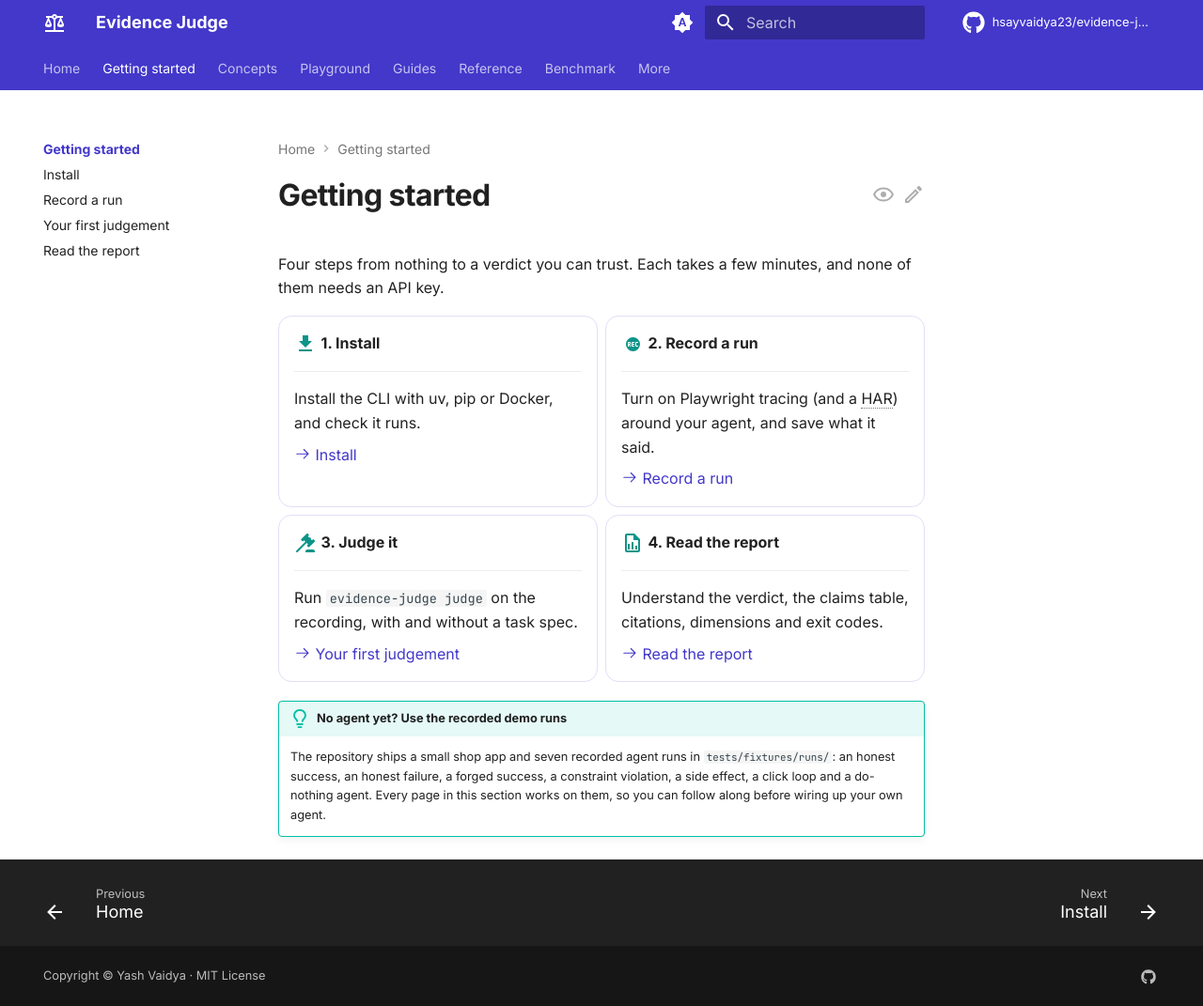
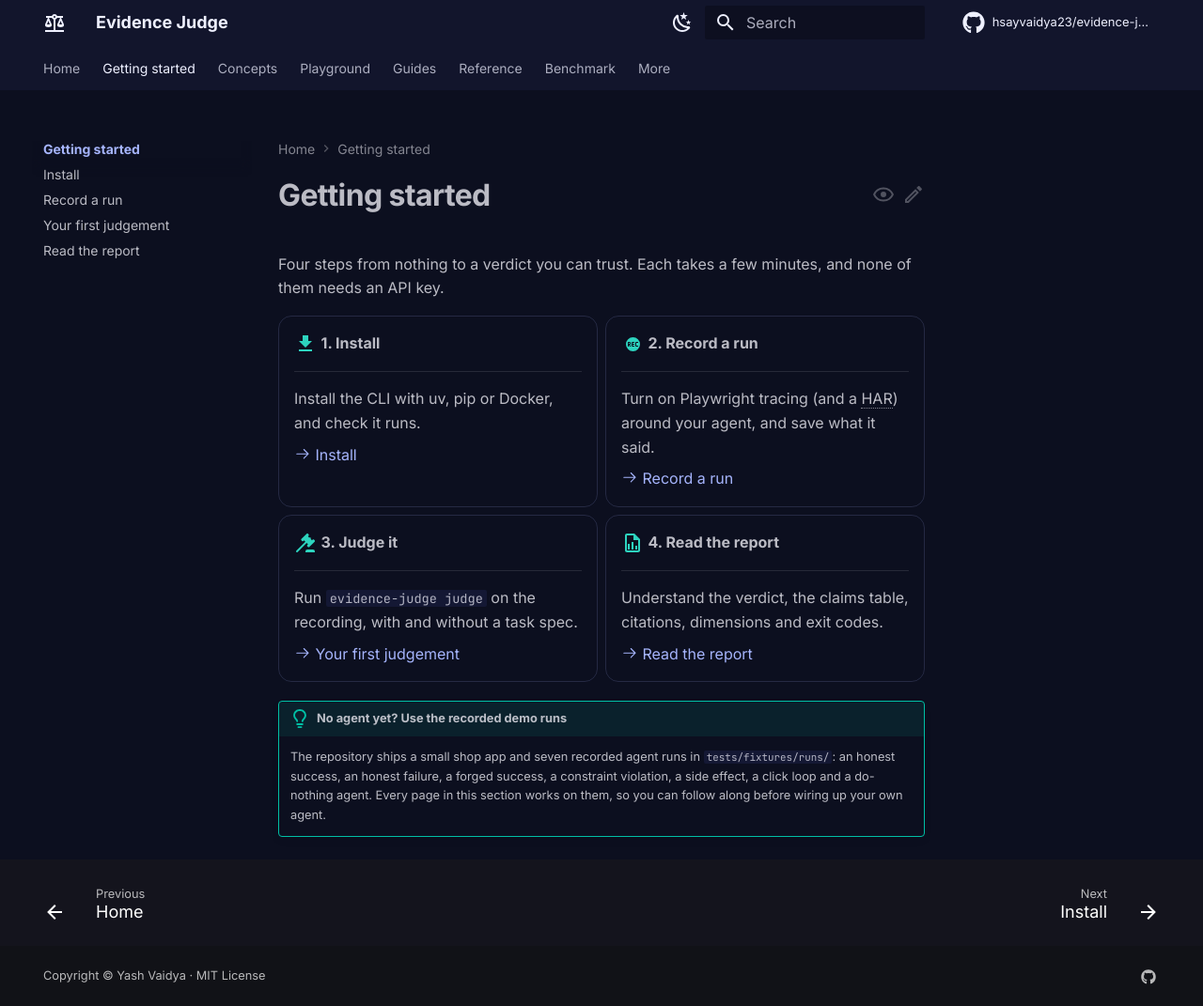
Before and after one commit to hsayvaidya23/evidence-judge, an MkDocs documentation site: the page built from docs/getting-started/index.md, in a window 1280 px wide and 1071 px high. Shown: the whole window at 94% size. Built offline with MkDocs 1.6.1 and Material for MkDocs 9.7.7, drawn with Linux system fonts in a browser that asks for light colours; comment, search, counter and statistics services are not loaded.

Commit message:
docs(site): dark mission-control scheme by default

```diff
--- a/mkdocs.yml
+++ b/mkdocs.yml
@@ -42,24 +42,18 @@ theme:
     text: Inter
     code: JetBrains Mono
   palette:
-    - media: "(prefers-color-scheme)"
+    - scheme: slate
+      primary: custom
+      accent: custom
       toggle:
-        icon: material/brightness-auto
+        icon: material/weather-night
         name: Switch to light mode
-    - media: "(prefers-color-scheme: light)"
-      scheme: default
+    - scheme: default
       primary: custom
       accent: custom
       toggle:
         icon: material/weather-sunny
         name: Switch to dark mode
-    - media: "(prefers-color-scheme: dark)"
-      scheme: slate
-      primary: custom
-      accent: custom
-      toggle:
-        icon: material/weather-night
-        name: Switch to system preference
   features:
     - announce.dismiss
     - content.action.edit
```
